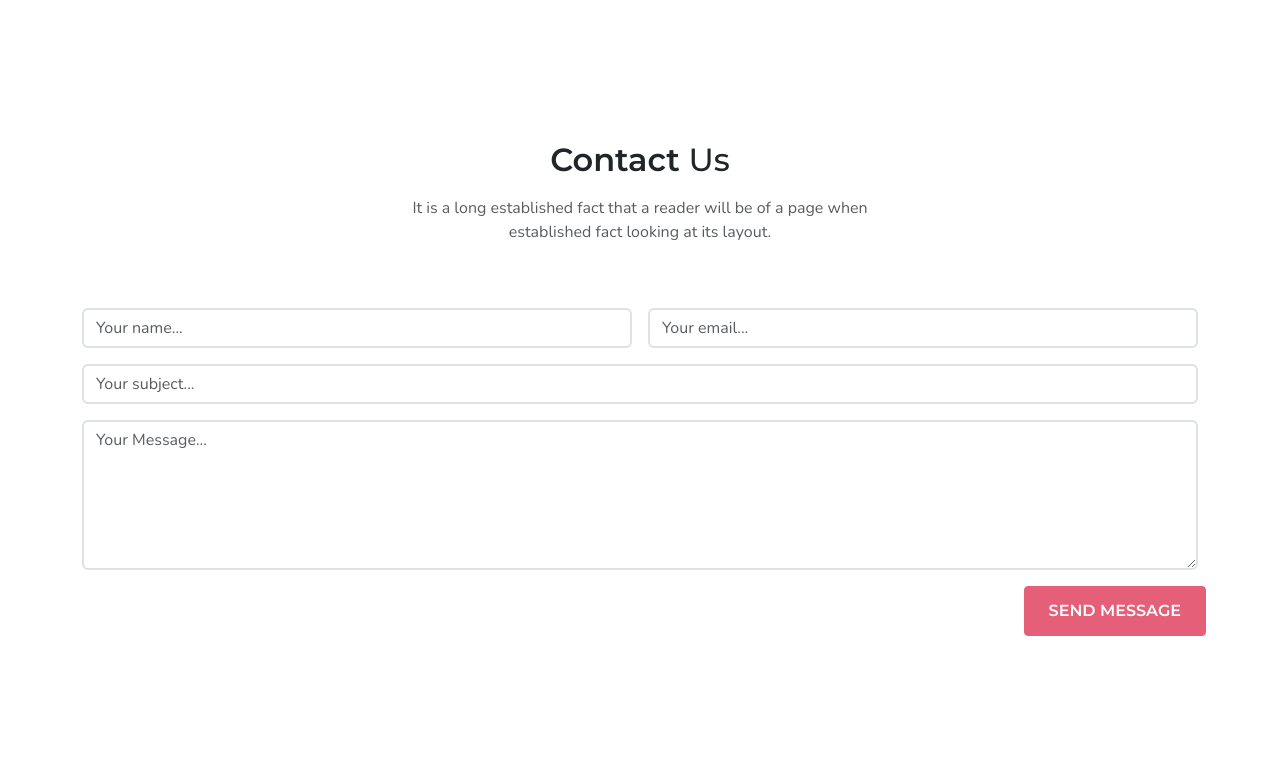
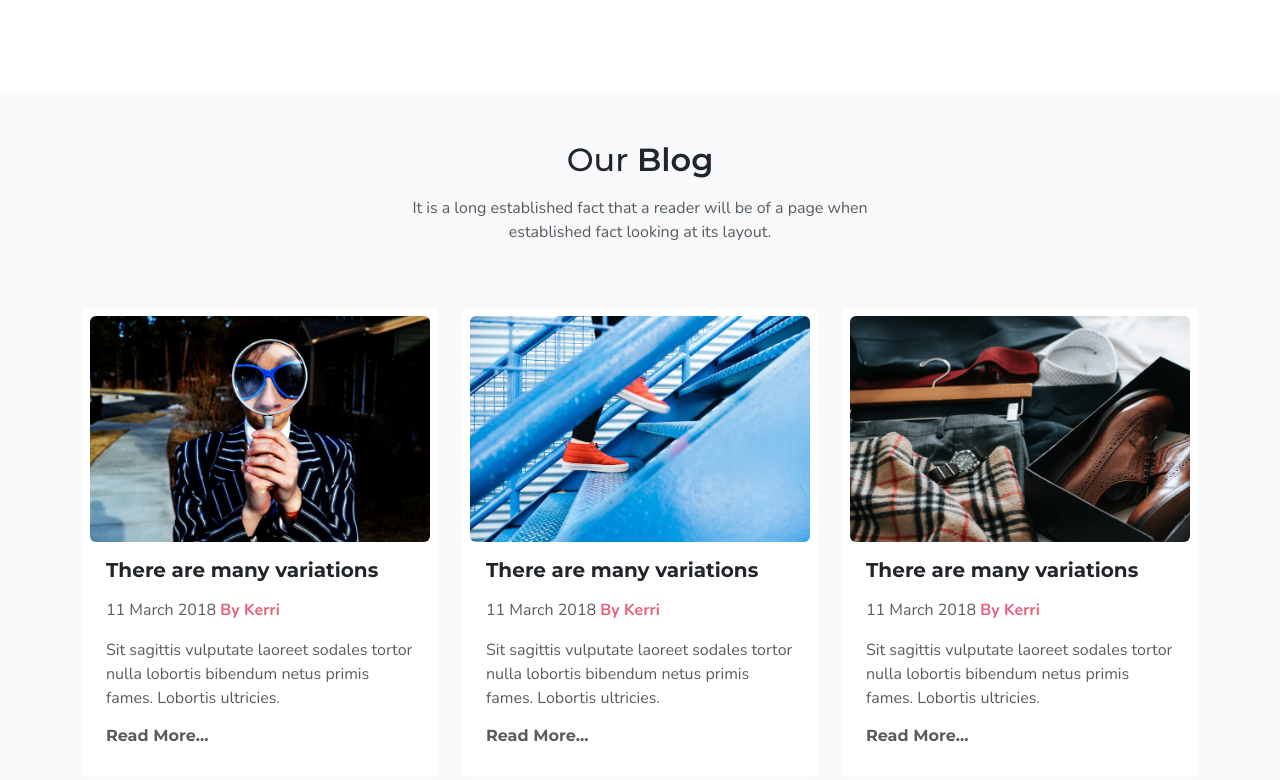
Before and after one commit to mahmoudElziny/Kerri, a plain HTML site: page index.html in a window 1280 px wide. Shown: the part 2708-3488 px from the top of the page. Before the commit the page ends 3392 px from the top, so only its background shows below. Drawn offline with nearby package versions, Linux system fonts and the light colour scheme; files whose address does not match are found by name.

Commit message:
finish blog-secion

```diff
--- a/assets/css/style.css
+++ b/assets/css/style.css
@@ -168,6 +168,7 @@ abbr[title] {
     top: 0;
 }
 
+/* *Blog Section Styles */
 
 /* *Contact Section Styles */
 
--- a/index.html
+++ b/index.html
@@ -380,6 +380,51 @@
 
   </section>
 
+  <!-- *Blog Section -->
+  <section id="blog" class="blog mt-5 bg-section">
+    <div class="container py-5">
+        <div class="title d-flex justify-content-center align-items-center flex-column mb-5">
+            <h2>Our <span class="fw-semibold">Blog</span></h2>
+            <p class="max-w-500 text-center mt-2 text-muted">It is a long established fact that a reader will be of a page when established fact looking at its layout.</p>
+        </div>
+        <div class="row">
+            <div class="col-md-4">
+                <div class="blog-item bg-white p-2 rounded-2">
+                    <img src="assets/images/blog-1.jpg" class="w-100 rounded-2" alt="">
+                    <div class="item-content p-3">
+                        <h5 class="fw-bold">There are many variations</h5>
+                        <p class="my-3 text-muted">11 March 2018 <span class="text-main fw-bold">By Kerri</span></p>
+                        <p class="text-muted">Sit sagittis vulputate laoreet sodales tortor nulla lobortis bibendum netus primis fames. Lobortis ultricies.</p>
+                        <a href="#"><h6 class="text-muted fw-bold">Read More...</h6></a>
+                    </div>
+                </div>
+            </div>
+            <div class="col-md-4">
+                <div class="blog-item bg-white p-2 rounded-2">
+                    <img src="assets/images/blog-2.jpg" class="w-100 rounded-2" alt="">
+                    <div class="item-content p-3">
+                        <h5 class="fw-bold">There are many variations</h5>
+                        <p class="my-3 text-muted">11 March 2018 <span class="text-main fw-bold">By Kerri</span></p>
+                        <p class="text-muted">Sit sagittis vulputate laoreet sodales tortor nulla lobortis bibendum netus primis fames. Lobortis ultricies.</p>
+                        <a href="#"><h6 class="text-muted fw-bold">Read More...</h6></a>
+                    </div>
+                </div>
+            </div>
+            <div class="col-md-4">
+                <div class="blog-item bg-white p-2 rounded-2">
+                    <img src="assets/images/blog-3.jpg" class="w-100 rounded-2" alt="">
+                    <div class="item-content p-3">
+                        <h5 class="fw-bold">There are many variations</h5>
+                        <p class="my-3 text-muted">11 March 2018 <span class="text-main fw-bold">By Kerri</span></p>
+                        <p class="text-muted">Sit sagittis vulputate laoreet sodales tortor nulla lobortis bibendum netus primis fames. Lobortis ultricies.</p>
+                        <a href="#"><h6 class="text-muted fw-bold">Read More...</h6></a>
+                    </div>
+                </div>
+            </div>
+        </div>
+    </div>
+  </section>
+
   <!-- *Contact Section -->
   <section id="contact" class="contact mt-5">
     <div class="container py-5">
```
